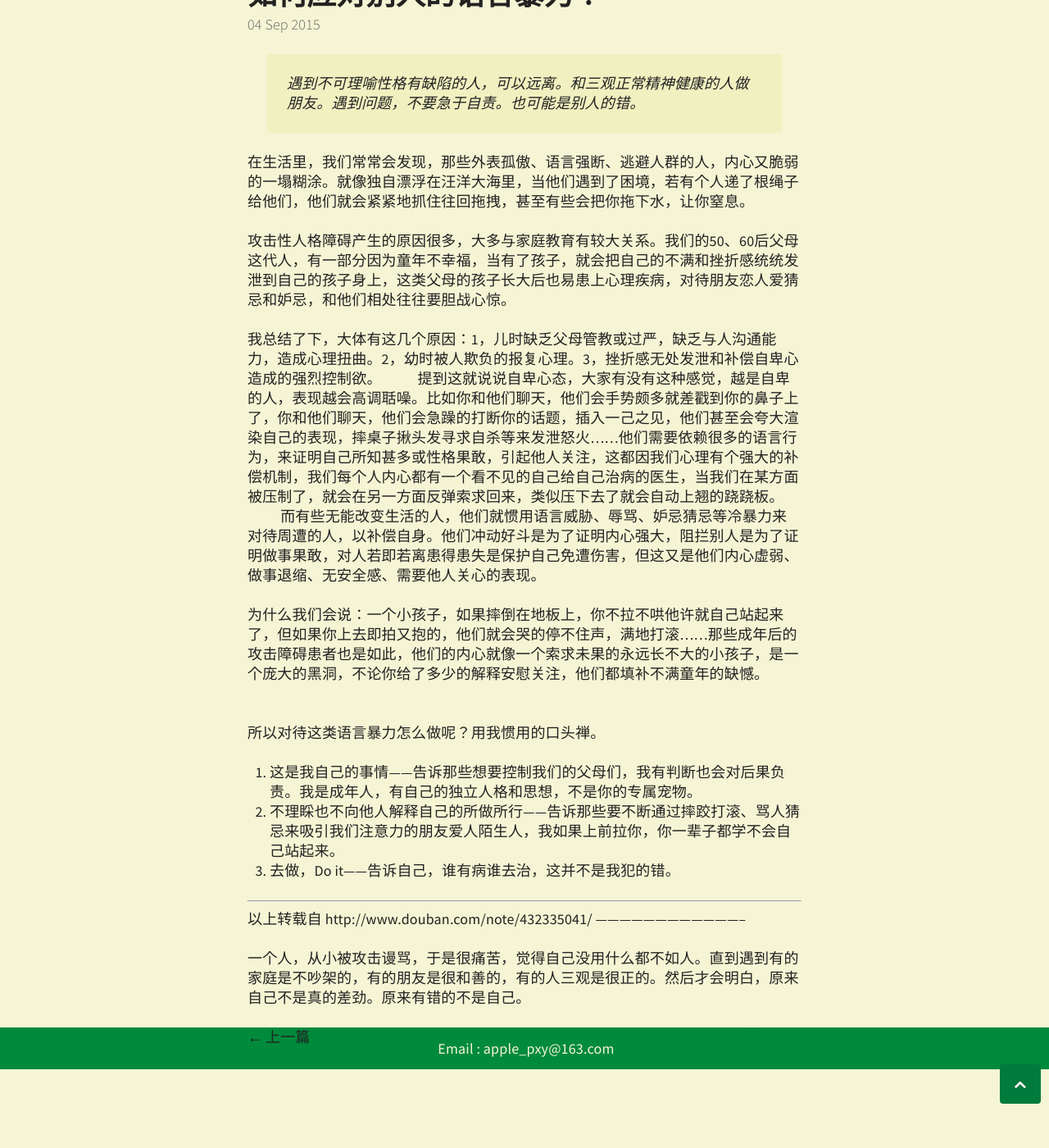
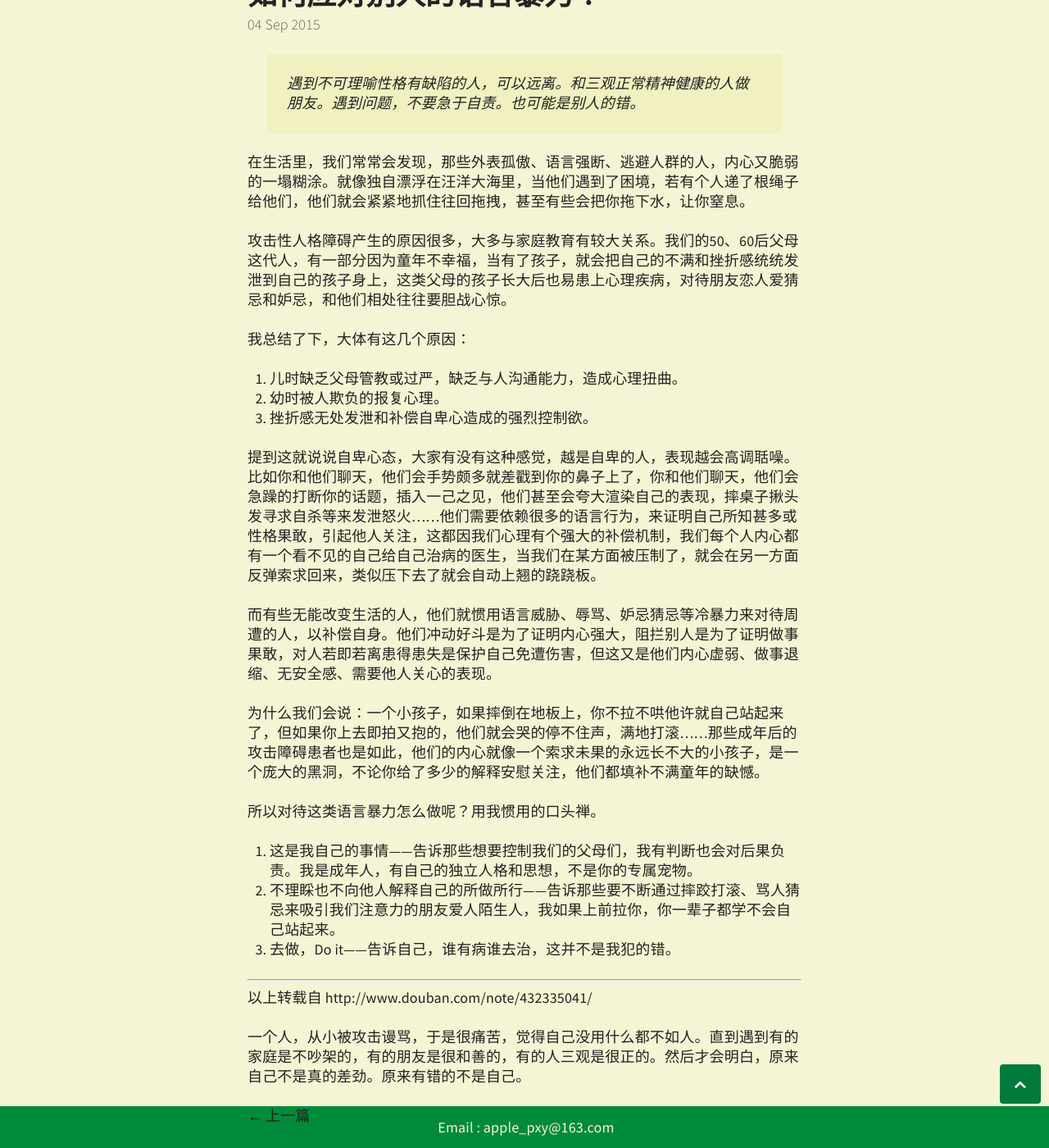
Before and after one commit to xiaoyu33/xiaoyu33.github.io, a Jekyll site: the page built from _posts/2015-09-04-如何应对别人的语言暴力？.md, in a window 1280 px wide and 1400 px high, scrolled down 293 px. Shown: the whole window at 82% size. Built offline with Jekyll 4.4.1, drawn with Linux system fonts in a browser that asks for light colours; comment, search, counter and statistics services are not loaded.

Commit message:
Update 2015-09-04-如何应对别人的语言暴力？.md

```diff
--- a/_posts/2015-09-04-如何应对别人的语言暴力？.md
+++ b/_posts/2015-09-04-如何应对别人的语言暴力？.md
@@ -8,7 +8,11 @@ title: 如何应对别人的语言暴力？
 
 攻击性人格障碍产生的原因很多，大多与家庭教育有较大关系。我们的50、60后父母这代人，有一部分因为童年不幸福，当有了孩子，就会把自己的不满和挫折感统统发泄到自己的孩子身上，这类父母的孩子长大后也易患上心理疾病，对待朋友恋人爱猜忌和妒忌，和他们相处往往要胆战心惊。
 
-我总结了下，大体有这几个原因：1，儿时缺乏父母管教或过严，缺乏与人沟通能力，造成心理扭曲。2，幼时被人欺负的报复心理。3，挫折感无处发泄和补偿自卑心造成的强烈控制欲。
+我总结了下，大体有这几个原因：
+
+1. 儿时缺乏父母管教或过严，缺乏与人沟通能力，造成心理扭曲。
+2. 幼时被人欺负的报复心理。
+3. 挫折感无处发泄和补偿自卑心造成的强烈控制欲。
 
 提到这就说说自卑心态，大家有没有这种感觉，越是自卑的人，表现越会高调聒噪。比如你和他们聊天，他们会手势颇多就差戳到你的鼻子上了，你和他们聊天，他们会急躁的打断你的话题，插入一己之见，他们甚至会夸大渲染自己的表现，摔桌子揪头发寻求自杀等来发泄怒火……他们需要依赖很多的语言行为，来证明自己所知甚多或性格果敢，引起他人关注，这都因我们心理有个强大的补偿机制，我们每个人内心都有一个看不见的自己给自己治病的医生，当我们在某方面被压制了，就会在另一方面反弹索求回来，类似压下去了就会自动上翘的跷跷板。
 
@@ -16,15 +20,13 @@ title: 如何应对别人的语言暴力？
 
 为什么我们会说：一个小孩子，如果摔倒在地板上，你不拉不哄他许就自己站起来了，但如果你上去即拍又抱的，他们就会哭的停不住声，满地打滚……那些成年后的攻击障碍患者也是如此，他们的内心就像一个索求未果的永远长不大的小孩子，是一个庞大的黑洞，不论你给了多少的解释安慰关注，他们都填补不满童年的缺憾。
 
-
 所以对待这类语言暴力怎么做呢？用我惯用的口头禅。
 
 1. 这是我自己的事情——告诉那些想要控制我们的父母们，我有判断也会对后果负责。我是成年人，有自己的独立人格和思想，不是你的专属宠物。
-1. 不理睬也不向他人解释自己的所做所行——告诉那些要不断通过摔跤打滚、骂人猜忌来吸引我们注意力的朋友爱人陌生人，我如果上前拉你，你一辈子都学不会自己站起来。
-1. 去做，Do it——告诉自己，谁有病谁去治，这并不是我犯的错。
+2. 不理睬也不向他人解释自己的所做所行——告诉那些要不断通过摔跤打滚、骂人猜忌来吸引我们注意力的朋友爱人陌生人，我如果上前拉你，你一辈子都学不会自己站起来。
+3. 去做，Do it——告诉自己，谁有病谁去治，这并不是我犯的错。
 
 --------------------------------------
 以上转载自 http://www.douban.com/note/432335041/
---------------------------------------
 
 一个人，从小被攻击谩骂，于是很痛苦，觉得自己没用什么都不如人。直到遇到有的家庭是不吵架的，有的朋友是很和善的，有的人三观是很正的。然后才会明白，原来自己不是真的差劲。原来有错的不是自己。
```
